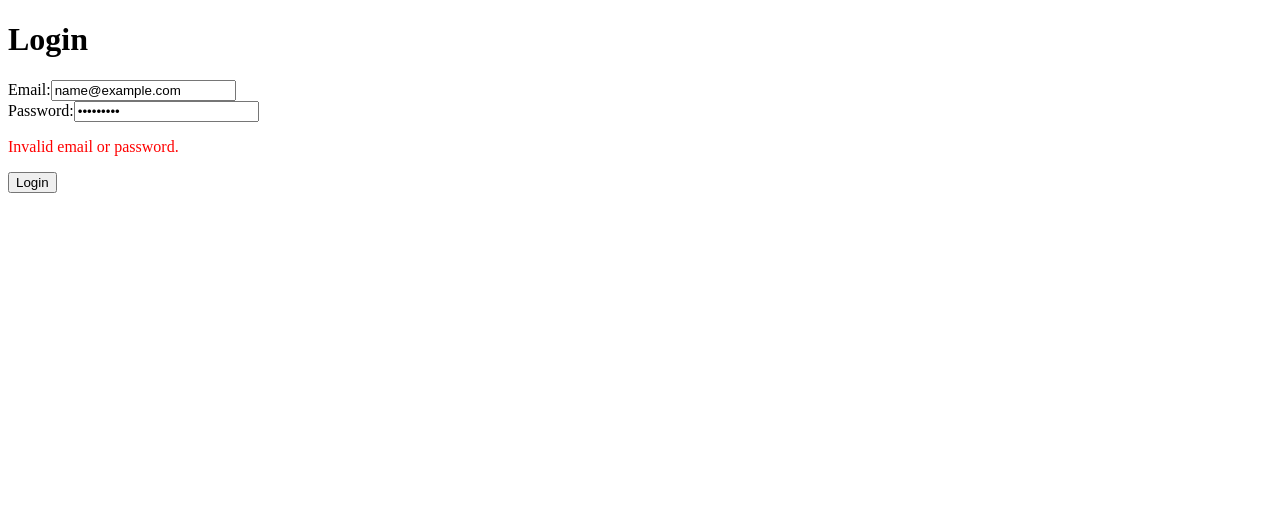
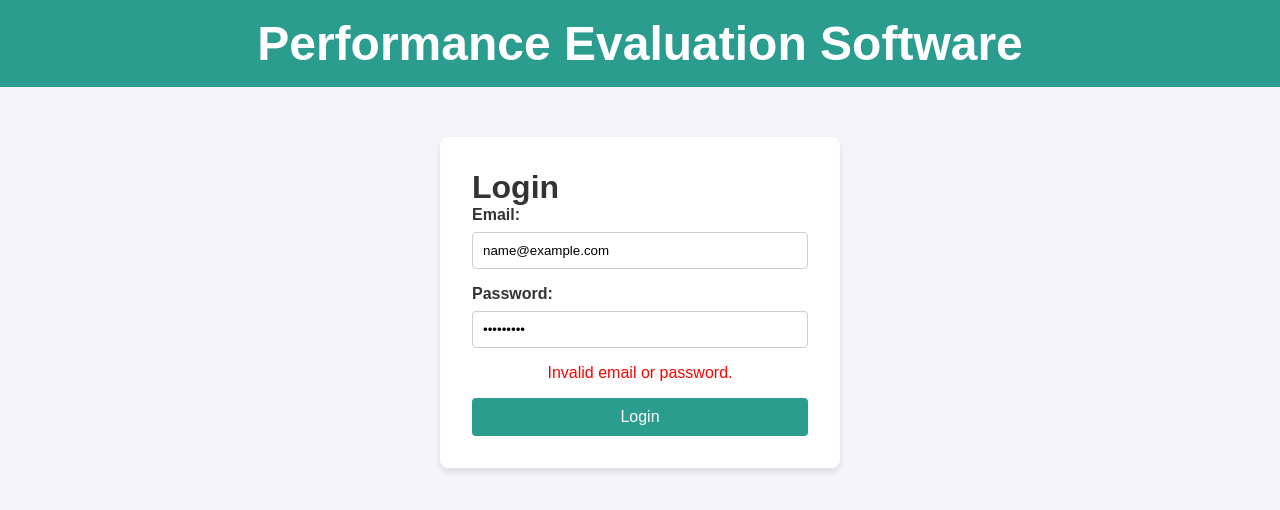
Before and after one commit to EnesFly/performance_evaluation_software, a React app: page / in a window 1280 px wide. Both pictures are taken after typing "name@example.com", "Sample123" into the empty fields and a click on the button "Login". Shown: the top 510 px of the page. Built offline with nearby package versions, Linux system fonts and the light colour scheme.

Commit message:
looks nice

```diff
--- a/package.json
+++ b/package.json
@@ -19,7 +19,9 @@
     "@babel/preset-env": "^7.26.0",
     "@babel/preset-react": "^7.26.3",
     "babel-loader": "^9.2.1",
+    "css-loader": "^7.1.2",
     "html-webpack-plugin": "^5.6.3",
+    "style-loader": "^4.0.0",
     "webpack": "^5.97.1",
     "webpack-cli": "^5.1.4",
     "webpack-dev-server": "^5.2.0"
--- a/src/App.js
+++ b/src/App.js
@@ -2,10 +2,13 @@ import React from 'react';
 import { BrowserRouter as Router, Routes, Route } from 'react-router-dom';
 import LoginPage from './pages/LoginPage';
 import SuccessPage from './pages/SuccessPage';
+import Header from './components/Header';
+import './styles/global.css'; // Import global CSS
 
 function App() {
   return (
     <Router>
+      <Header />
       <Routes>
         <Route path="/" element={<LoginPage />} />
         <Route path="/success" element={<SuccessPage />} />
--- /dev/null
+++ b/src/components/Header.css
@@ -0,0 +1,7 @@
+.header {
+    background-color: #2a9d8f;
+    color: white;
+    padding: 1rem 0;
+    text-align: center;
+    font-size: 24px;
+  }
--- /dev/null
+++ b/src/components/Header.js
@@ -0,0 +1,13 @@
+import React from 'react';
+import { Link } from 'react-router-dom';
+import './Header.css';
+
+const Header = () => {
+  return (
+    <header className="header">
+      <h1>Performance Evaluation Software</h1>
+    </header>
+  );
+};
+
+export default Header;
--- a/src/pages/LoginPage.js
+++ b/src/pages/LoginPage.js
@@ -20,10 +20,9 @@ const LoginPage = () => {
   };
 
   return (
-    <div>
+    <div className="container">
       <h1>Login</h1>
       <form onSubmit={handleLogin}>
-        <div>
         <label>Email:</label>
         <input
           type="email"
@@ -31,8 +30,6 @@ const LoginPage = () => {
           onChange={(e) => setEmail(e.target.value)}
           required
         />
-        </div>
-        <div>
         <label>Password:</label>
         <input
           type="password"
@@ -40,8 +37,7 @@ const LoginPage = () => {
           onChange={(e) => setPassword(e.target.value)}
           required
         />
-        </div>
-        {error && <p style={{ color: 'red' }}>{error}</p>}
+        {error && <p className="error-message">{error}</p>}
         <button type="submit">Login</button>
       </form>
     </div>
--- a/src/pages/SuccessPage.js
+++ b/src/pages/SuccessPage.js
@@ -3,10 +3,10 @@ import { Link } from 'react-router-dom';
 
 const SuccessPage = () => {
   return (
-    <div>
-      <h1>Login Successful!</h1>
+    <div className="container">
+      <h1 className="success-message">Login Successful!</h1>
       <p>Welcome to the Performance Evaluation Software.</p>
-      <Link to="/">Go Back to Login</Link>
+      <Link to="/" className="link-button">Go Back to Login</Link>
     </div>
   );
 };
--- /dev/null
+++ b/src/styles/global.css
@@ -0,0 +1,82 @@
+/* Reset some basic elements */
+* {
+    margin: 0;
+    padding: 0;
+    box-sizing: border-box;
+  }
+
+  body {
+    font-family: Arial, sans-serif;
+    background-color: #f4f4f9;
+    color: #333;
+  }
+
+  .header {
+    background-color: #2a9d8f;
+    color: white;
+    padding: 1rem 0;
+    text-align: center;
+  }
+
+  .container {
+    width: 100%;
+    max-width: 400px;
+    margin: 50px auto;
+    background-color: #ffffff;
+    padding: 2rem;
+    border-radius: 8px;
+    box-shadow: 0 4px 6px rgba(0, 0, 0, 0.1);
+  }
+
+  form label {
+    display: block;
+    margin-bottom: 0.5rem;
+    font-weight: bold;
+  }
+
+  form input {
+    width: 100%;
+    padding: 10px;
+    margin-bottom: 1rem;
+    border: 1px solid #ccc;
+    border-radius: 4px;
+  }
+
+  button {
+    width: 100%;
+    background-color: #2a9d8f;
+    color: white;
+    padding: 10px;
+    border: none;
+    border-radius: 4px;
+    font-size: 16px;
+    cursor: pointer;
+    transition: background-color 0.3s ease;
+  }
+
+  button:hover {
+    background-color: #21867a;
+  }
+
+  .error-message {
+    color: red;
+    margin-bottom: 1rem;
+    text-align: center;
+  }
+
+  .success-message {
+    text-align: center;
+    font-size: 20px;
+    color: #2a9d8f;
+  }
+
+  .link-button {
+    display: inline-block;
+    margin-top: 1rem;
+    color: #2a9d8f;
+    text-decoration: none;
+  }
+
+  .link-button:hover {
+    text-decoration: underline;
+  }
--- a/webpack.config.js
+++ b/webpack.config.js
@@ -24,7 +24,7 @@ module.exports = {
       },
       {
         test: /\.css$/,
-        use: ['style-loader', 'css-loader'],
+        use: ['style-loader', 'css-loader'], // Update this part
       },
     ],
   },
```
Also changed, not shown: 1 other file (tests, documents, lock files or other folders). Lines whose indentation alone changed are shown as unchanged.
